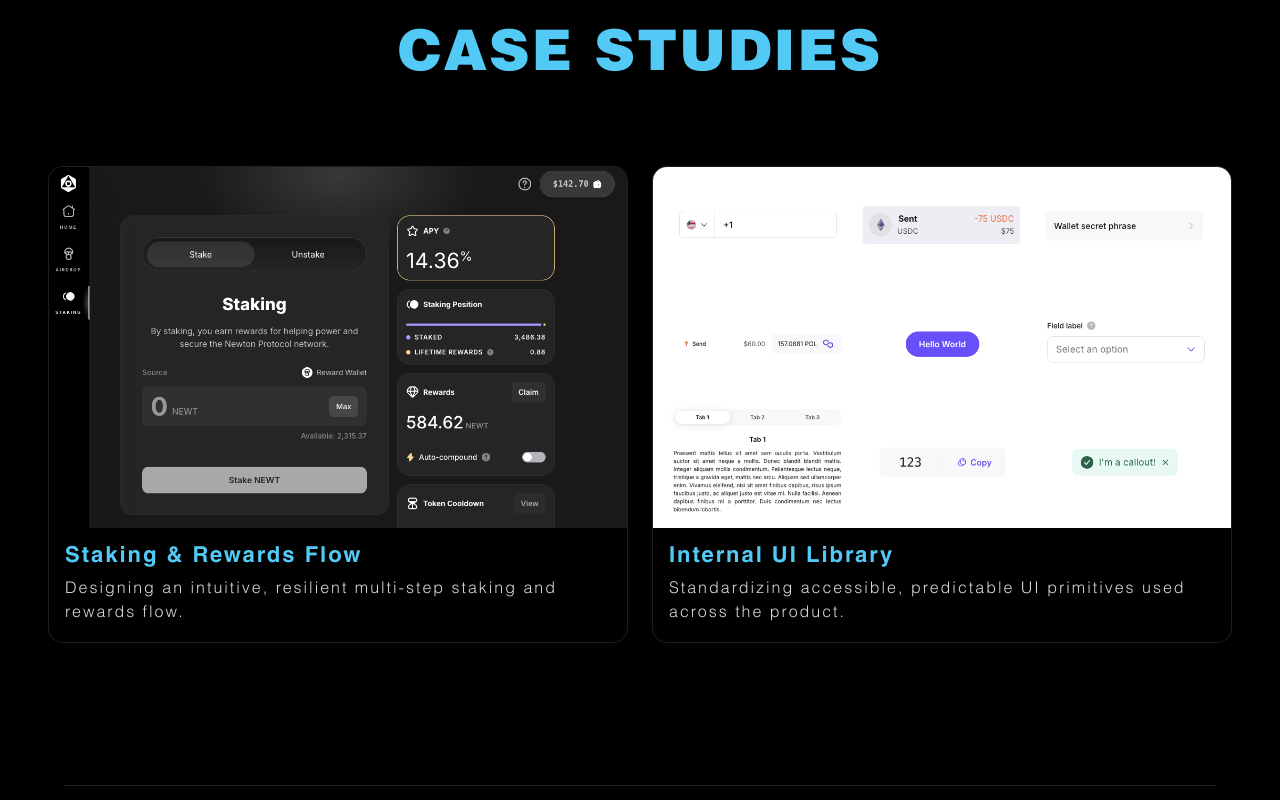
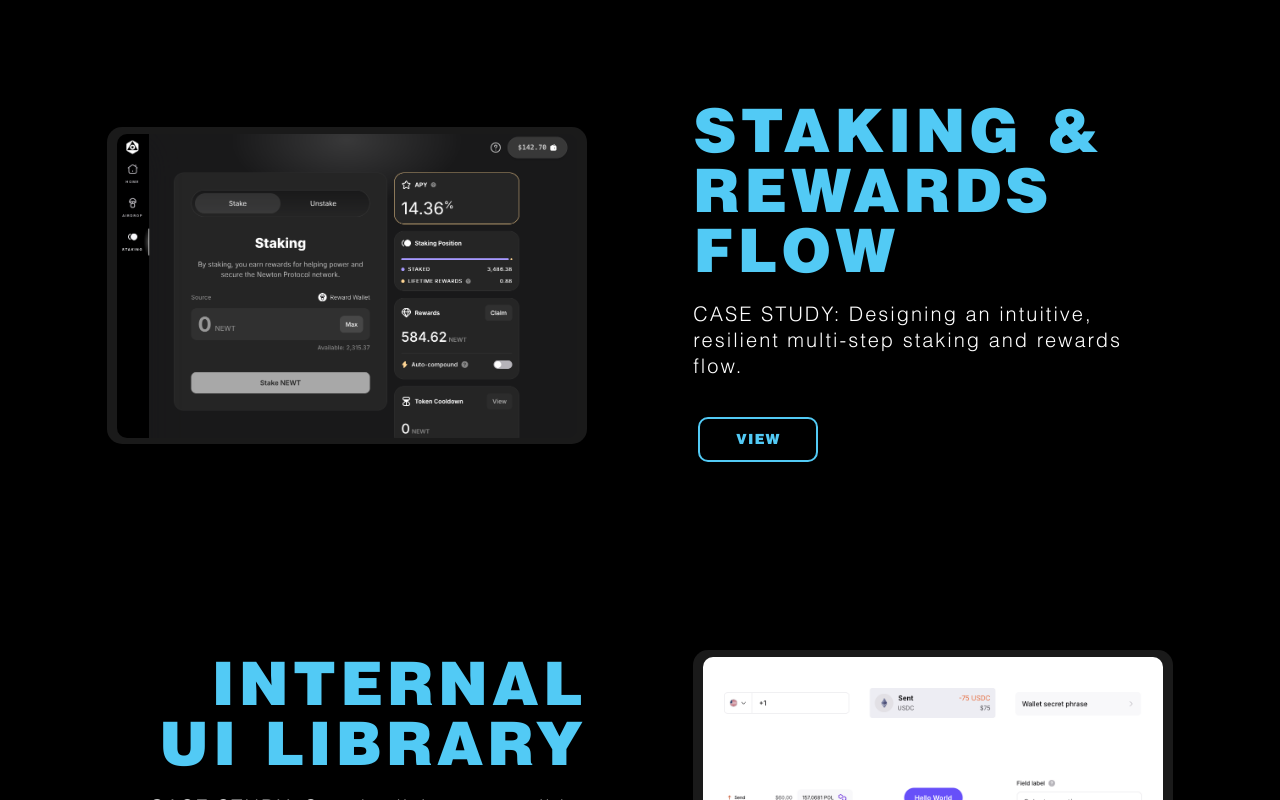
Before and after one commit to joshuascan/personal-portfolio, a Next.js app: page / in a window 1280 px wide. Shown: the part 1720-2520 px from the top of the page. Built offline with nearby package versions, Linux system fonts and the light colour scheme.

Commit message:
revise case studies section styles

```diff
--- a/src/components/CaseStudies/CaseStudies.js
+++ b/src/components/CaseStudies/CaseStudies.js
@@ -1,51 +1,50 @@
 import Link from "next/link";
-import { Section, SectionTitle } from "../../styles/GlobalComponents";
-import styled from "styled-components";
+import { Section } from "../../styles/GlobalComponents";
 import { caseStudies } from "../../constants/constants";
 import {
-  CaseStudiesWrapper,
-  Card,
-  ImgContainer,
+  ProjectsWrapper,
+  ProjectContainer,
+  ImageContainer,
   Img,
-  CardContent,
-  Title,
-  Excerpt,
-} from "./CaseStudiesStyles";
+  InfoContainer,
+  Header,
+  Description,
+  LinkList,
+  ExternalLink,
+} from "../Projects/ProjectsStyles";
 
 const CaseStudies = () => {
-  const SectionHeading = styled(SectionTitle)`
-    font-family: ${({ theme }) => theme.fonts.black};
-    text-align: center;
-    margin-top: 6rem;
-    @media ${({ theme }) => theme.breakpoints.sm} {
-      margin-top: 4rem;
-    }
-  `;
-  const SectionWithOffset = styled(Section)`
-    scroll-margin-top: 10rem;
-    @media ${({ theme }) => theme.breakpoints.sm} {
-      scroll-margin-top: 4rem;
-    }
-  `;
   return (
-    <SectionWithOffset id="case-studies">
-      <SectionHeading>Case Studies</SectionHeading>
-      <CaseStudiesWrapper>
-        {caseStudies.map(({ slug, title, excerpt, image, id }) => (
-          <Link key={id} href={`/case-studies/${slug}`} passHref>
-            <Card>
-              <ImgContainer>
-                <Img src={image} alt={title} layout="fill" objectFit="cover" />
-              </ImgContainer>
-              <CardContent>
-                <Title>{title}</Title>
-                <Excerpt>{excerpt}</Excerpt>
-              </CardContent>
-            </Card>
-          </Link>
-        ))}
-      </CaseStudiesWrapper>
-    </SectionWithOffset>
+    <Section nopadding id="case-studies">
+      <ProjectsWrapper>
+        {caseStudies.map(({ slug, title, excerpt, image, id }) => {
+          const alignment = id % 2 === 0 ? "left" : "right";
+          return (
+            <ProjectContainer key={id} alignment={alignment}>
+              <ImageContainer>
+                <Img
+                  src={image}
+                  width={590}
+                  height={390}
+                  alt={title}
+                  objectFit="cover"
+                  objectPosition="top center"
+                />
+              </ImageContainer>
+              <InfoContainer alignment={alignment}>
+                <Header>{title}</Header>
+                <Description>{excerpt}</Description>
+                <LinkList alignment={alignment}>
+                  <Link href={`/case-studies/${slug}`} passHref>
+                    <ExternalLink alignment={alignment}>VIEW</ExternalLink>
+                  </Link>
+                </LinkList>
+              </InfoContainer>
+            </ProjectContainer>
+          );
+        })}
+      </ProjectsWrapper>
+    </Section>
   );
 };
 
--- a/src/components/CaseStudies/CaseStudiesStyles.js
+++ /dev/null
@@ -1,69 +0,0 @@
-import styled from "styled-components";
-import Image from "next/image";
-
-export const CaseStudiesWrapper = styled.div`
-  width: 100%;
-  display: grid;
-  grid-template-columns: repeat(2, 1fr);
-  gap: 2.4rem;
-  margin: 5rem 0;
-
-  @media ${({ theme }) => theme.breakpoints.lg} {
-    grid-template-columns: repeat(2, 1fr);
-  }
-
-  @media ${({ theme }) => theme.breakpoints.sm} {
-    grid-template-columns: 1fr;
-    gap: 1.6rem;
-  }
-`;
-
-export const Card = styled.a`
-  display: flex;
-  flex-direction: column;
-  background: ${({ theme }) => theme.colors.background};
-  border: 1px solid rgba(255, 255, 255, 0.12);
-  border-radius: 15px;
-  overflow: hidden;
-  text-decoration: none;
-  color: inherit;
-
-  @media ${({ theme }) => theme.breakpoints.sm} {
-    width: 90%;
-    margin: 0 auto;
-  }
-`;
-
-export const ImgContainer = styled.div`
-  width: 100%;
-  aspect-ratio: 16 / 10;
-  position: relative;
-  background: rgba(255, 255, 255, 0.05);
-`;
-
-export const Img = styled(Image)`
-  object-fit: cover;
-  object-position: top center;
-`;
-
-export const CardContent = styled.div`
-  padding: 1.6rem;
-  display: flex;
-  flex-direction: column;
-  gap: 0.8rem;
-`;
-
-export const Title = styled.h3`
-  font-size: 2.2rem;
-  font-weight: 700;
-  line-height: 1.2;
-  font-family: ${({ theme }) => theme.fonts.bold};
-  color: ${({ theme }) => theme.colors.primary};
-`;
-
-export const Excerpt = styled.p`
-  font-size: 1.6rem;
-  line-height: 1.5;
-  color: rgba(255, 255, 255, 0.85);
-  font-family: ${({ theme }) => theme.fonts.light};
-`;
--- a/src/constants/constants.js
+++ b/src/constants/constants.js
@@ -69,7 +69,7 @@ export const caseStudies = [
     slug: "newton-staking",
     title: "Staking & Rewards Flow",
     excerpt:
-      "Designing an intuitive, resilient multi-step staking and rewards flow.",
+      "CASE STUDY: Designing an intuitive, resilient multi-step staking and rewards flow.",
     image: "/images/newton_staking.png",
     id: 0,
   },
@@ -77,7 +77,7 @@ export const caseStudies = [
     slug: "ui-library-evolution",
     title: "Internal UI Library",
     excerpt:
-      "Standardizing accessible, predictable UI primitives used across the product.",
+      "CASE STUDY: Standardizing accessible, predictable UI primitives used across the product.",
     image: "/images/ui_components_collage.png",
     id: 1,
   },
@@ -154,7 +154,7 @@ export const caseStudyContent = {
     sections: [
       {
         heading: "My Role",
-        body: "I became the primary engineer responsible for evolving and maintaining the internal UI library. My work focused on creating predictable, consistent, and accessible building blocks that other engineers could rely on.",
+        body: "I became the primary engineer responsible for evolving and maintaining the internal Magic Labs UI library. My work focused on creating predictable, consistent, and accessible building blocks that other engineers could rely on.",
       },
       {
         heading: "Key Contributions",
--- a/src/styles/GlobalComponents/index.js
+++ b/src/styles/GlobalComponents/index.js
@@ -35,6 +35,6 @@ export const SectionText = styled.p`
 export const Divider = styled.hr`
   border: 0;
   border-top: 1px solid rgba(255, 255, 255, 0.12);
-  margin: 6rem auto;
+  margin: 1rem auto 6rem;
   width: 90%;
 `;
```
